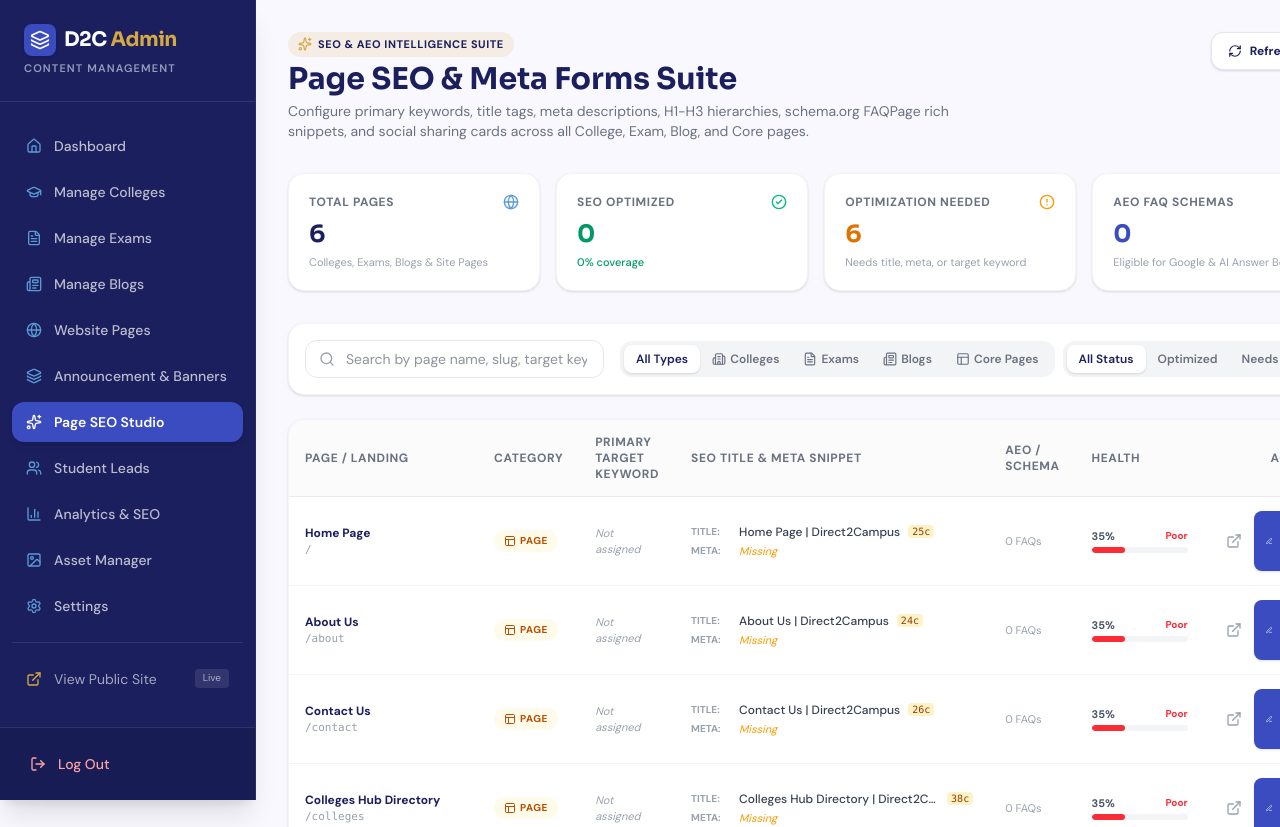
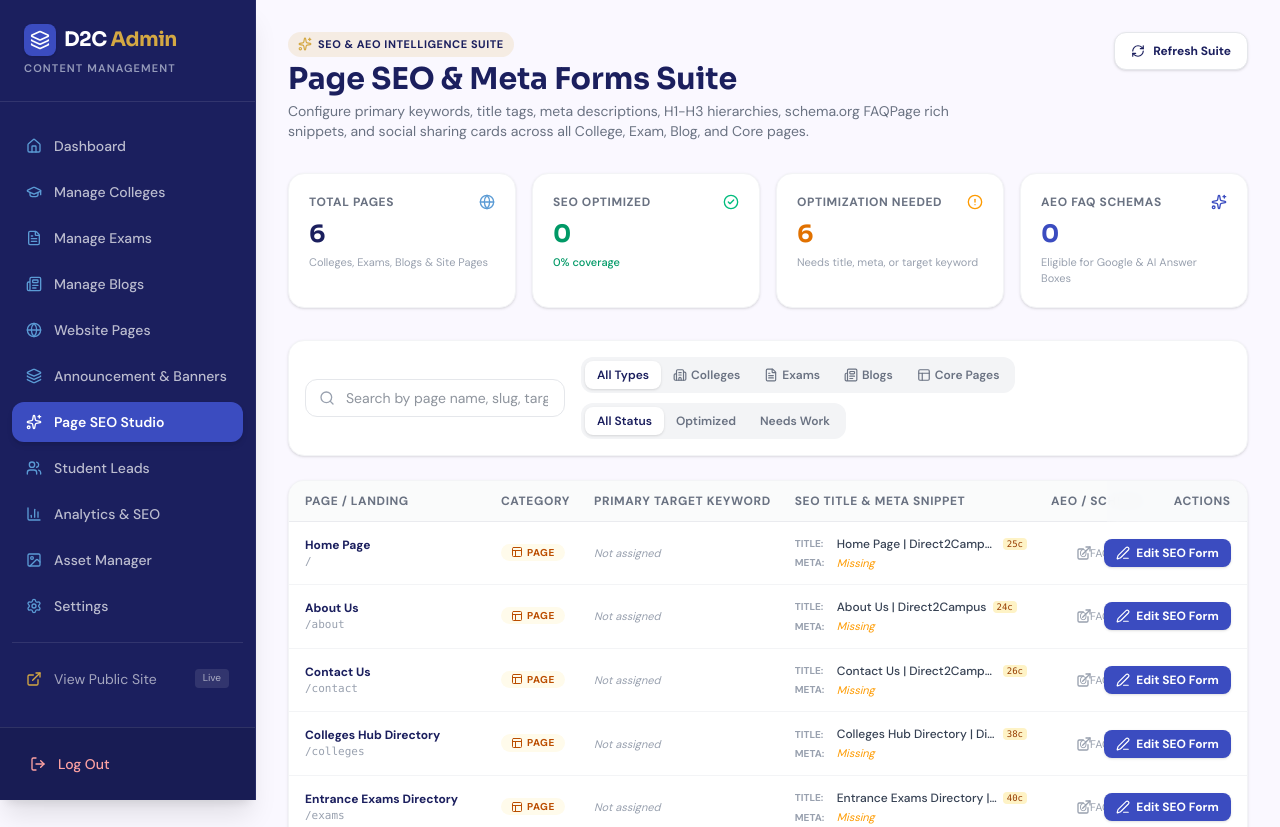
Before and after one commit to AbinashIIITB/d2c, a Next.js app: page /admin/seo in a window 1280 px wide. Shown: the top 827 px of the page. Built offline with nearby package versions, Linux system fonts and the light colour scheme; no server answers.

Commit message:
fix(admin): resolve layout overflow and prevent SEO dashboard contents from cutting off

```diff
--- a/src/app/admin/(dashboard)/layout.tsx
+++ b/src/app/admin/(dashboard)/layout.tsx
@@ -4,11 +4,13 @@ import { AdminLoadingProvider } from '@/components/admin/AdminLoadingProvider';
 export default function AdminLayout({ children }: { children: React.ReactNode }) {
   return (
     <AdminLoadingProvider>
-      <div className="min-h-screen bg-[#faf8ff] flex font-dm-sans">
+      <div className="min-h-screen bg-[#faf8ff] font-dm-sans">
         <AdminSidebar />
-        <main className="flex-1 ml-64 p-8 min-h-screen">
-          {children}
-        </main>
+        <div className="pl-64 min-h-screen flex flex-col">
+          <main className="flex-1 min-w-0 p-6 md:p-8">
+            {children}
+          </main>
+        </div>
       </div>
     </AdminLoadingProvider>
   );
--- a/src/app/admin/(dashboard)/seo/page.tsx
+++ b/src/app/admin/(dashboard)/seo/page.tsx
@@ -222,7 +222,7 @@ export default function PageSeoStudio() {
   };
 
   return (
-    <div className="max-w-7xl mx-auto pb-20 font-dm-sans">
+    <div className="w-full max-w-7xl mx-auto pb-20 font-dm-sans min-w-0">
       {/* Page Header */}
       <div className="flex flex-col md:flex-row md:items-center justify-between gap-4 mb-8">
         <div>
@@ -243,7 +243,7 @@ export default function PageSeoStudio() {
         <button
           onClick={loadData}
           disabled={loading}
-          className="flex items-center gap-2 px-4 py-2.5 bg-white border border-gray-200 hover:bg-gray-50 text-d2c-navy rounded-xl text-xs font-bold transition-colors shadow-sm self-start"
+          className="flex items-center gap-2 px-4 py-2.5 bg-white border border-gray-200 hover:bg-gray-50 text-d2c-navy rounded-xl text-xs font-bold transition-colors shadow-sm self-start shrink-0"
         >
           <RefreshCw className={`w-3.5 h-3.5 ${loading ? 'animate-spin' : ''}`} />
           Refresh Suite
@@ -251,7 +251,7 @@ export default function PageSeoStudio() {
       </div>
 
       {/* KPI Cards */}
-      <div className="grid grid-cols-2 md:grid-cols-4 gap-4 mb-8">
+      <div className="grid grid-cols-1 sm:grid-cols-2 xl:grid-cols-4 gap-4 mb-8">
         <div className="bg-white rounded-2xl p-5 border border-gray-100 shadow-sm">
           <div className="flex items-center justify-between mb-2">
             <span className="text-xs font-bold text-gray-500 uppercase tracking-wider">Total Pages</span>
@@ -292,8 +292,8 @@ export default function PageSeoStudio() {
       </div>
 
       {/* Filter and Search Bar */}
-      <div className="bg-white p-4 rounded-2xl border border-gray-100 shadow-sm mb-6 flex flex-col md:flex-row items-center justify-between gap-4">
-        <div className="relative flex-1 w-full">
+      <div className="bg-white p-4 rounded-2xl border border-gray-100 shadow-sm mb-6 flex flex-col xl:flex-row items-stretch xl:items-center justify-between gap-4">
+        <div className="relative flex-1 min-w-[260px]">
           <Search className="w-4 h-4 text-gray-400 absolute left-3.5 top-1/2 -translate-y-1/2" />
           <input
             type="text"
@@ -304,11 +304,11 @@ export default function PageSeoStudio() {
           />
         </div>
 
-        <div className="flex items-center gap-2 w-full md:w-auto overflow-x-auto pb-1 md:pb-0">
-          <div className="flex items-center bg-gray-100 p-1 rounded-xl">
+        <div className="flex flex-wrap items-center gap-2.5">
+          <div className="flex flex-wrap items-center bg-gray-100 p-1 rounded-xl">
             <button
               onClick={() => setTypeFilter('all')}
-              className={`px-3 py-1.5 rounded-lg text-xs font-semibold transition-all ${
+              className={`px-3 py-1.5 rounded-lg text-xs font-semibold transition-all shrink-0 ${
                 typeFilter === 'all' ? 'bg-white text-d2c-navy shadow-sm' : 'text-gray-500 hover:text-d2c-navy'
               }`}
             >
@@ -316,7 +316,7 @@ export default function PageSeoStudio() {
             </button>
             <button
               onClick={() => setTypeFilter('college')}
-              className={`px-3 py-1.5 rounded-lg text-xs font-semibold transition-all flex items-center gap-1 ${
+              className={`px-3 py-1.5 rounded-lg text-xs font-semibold transition-all flex items-center gap-1 shrink-0 ${
                 typeFilter === 'college' ? 'bg-white text-d2c-navy shadow-sm' : 'text-gray-500 hover:text-d2c-navy'
               }`}
             >
@@ -324,7 +324,7 @@ export default function PageSeoStudio() {
             </button>
             <button
               onClick={() => setTypeFilter('exam')}
-              className={`px-3 py-1.5 rounded-lg text-xs font-semibold transition-all flex items-center gap-1 ${
+              className={`px-3 py-1.5 rounded-lg text-xs font-semibold transition-all flex items-center gap-1 shrink-0 ${
                 typeFilter === 'exam' ? 'bg-white text-d2c-navy shadow-sm' : 'text-gray-500 hover:text-d2c-navy'
               }`}
             >
@@ -332,7 +332,7 @@ export default function PageSeoStudio() {
             </button>
             <button
               onClick={() => setTypeFilter('blog')}
-              className={`px-3 py-1.5 rounded-lg text-xs font-semibold transition-all flex items-center gap-1 ${
+              className={`px-3 py-1.5 rounded-lg text-xs font-semibold transition-all flex items-center gap-1 shrink-0 ${
                 typeFilter === 'blog' ? 'bg-white text-d2c-navy shadow-sm' : 'text-gray-500 hover:text-d2c-navy'
               }`}
             >
@@ -340,7 +340,7 @@ export default function PageSeoStudio() {
             </button>
             <button
               onClick={() => setTypeFilter('page')}
-              className={`px-3 py-1.5 rounded-lg text-xs font-semibold transition-all flex items-center gap-1 ${
+              className={`px-3 py-1.5 rounded-lg text-xs font-semibold transition-all flex items-center gap-1 shrink-0 ${
                 typeFilter === 'page' ? 'bg-white text-d2c-navy shadow-sm' : 'text-gray-500 hover:text-d2c-navy'
               }`}
             >
@@ -351,7 +351,7 @@ export default function PageSeoStudio() {
           <div className="flex items-center bg-gray-100 p-1 rounded-xl">
             <button
               onClick={() => setStatusFilter('all')}
-              className={`px-3 py-1.5 rounded-lg text-xs font-semibold transition-all ${
+              className={`px-3 py-1.5 rounded-lg text-xs font-semibold transition-all shrink-0 ${
                 statusFilter === 'all' ? 'bg-white text-d2c-navy shadow-sm' : 'text-gray-500 hover:text-d2c-navy'
               }`}
             >
@@ -359,7 +359,7 @@ export default function PageSeoStudio() {
             </button>
             <button
               onClick={() => setStatusFilter('configured')}
-              className={`px-3 py-1.5 rounded-lg text-xs font-semibold transition-all ${
+              className={`px-3 py-1.5 rounded-lg text-xs font-semibold transition-all shrink-0 ${
                 statusFilter === 'configured' ? 'bg-white text-emerald-700 shadow-sm' : 'text-gray-500 hover:text-d2c-navy'
               }`}
             >
@@ -367,7 +367,7 @@ export default function PageSeoStudio() {
             </button>
             <button
               onClick={() => setStatusFilter('pending')}
-              className={`px-3 py-1.5 rounded-lg text-xs font-semibold transition-all ${
+              className={`px-3 py-1.5 rounded-lg text-xs font-semibold transition-all shrink-0 ${
                 statusFilter === 'pending' ? 'bg-white text-amber-700 shadow-sm' : 'text-gray-500 hover:text-d2c-navy'
               }`}
             >
@@ -393,17 +393,19 @@ export default function PageSeoStudio() {
         </div>
       ) : (
         <div className="bg-white rounded-2xl border border-gray-100 shadow-sm overflow-hidden">
-          <div className="overflow-x-auto">
-            <table className="w-full text-left text-xs">
-              <thead className="bg-gray-50/70 border-b border-gray-200/80 text-gray-500 uppercase tracking-wider font-semibold">
+          <div className="overflow-x-auto relative">
+            <table className="w-full text-left text-xs min-w-[860px]">
+              <thead className="bg-gray-50/80 border-b border-gray-200/80 text-gray-500 uppercase tracking-wider font-semibold whitespace-nowrap">
                 <tr>
-                  <th className="py-3.5 px-4">Page / Landing</th>
-                  <th className="py-3.5 px-4">Category</th>
-                  <th className="py-3.5 px-4">Primary Target Keyword</th>
-                  <th className="py-3.5 px-4">SEO Title & Meta Snippet</th>
-                  <th className="py-3.5 px-4">AEO / Schema</th>
-                  <th className="py-3.5 px-4">Health</th>
-                  <th className="py-3.5 px-4 text-right">Actions</th>
+                  <th className="py-3 px-4 min-w-[200px]">Page / Landing</th>
+                  <th className="py-3 px-3 min-w-[90px]">Category</th>
+                  <th className="py-3 px-3 min-w-[130px]">Primary Target Keyword</th>
+                  <th className="py-3 px-3 min-w-[200px]">SEO Title & Meta Snippet</th>
+                  <th className="py-3 px-3 text-center min-w-[90px]">AEO / Schema</th>
+                  <th className="py-3 px-3 text-center min-w-[90px]">Health</th>
+                  <th className="py-3 px-4 text-right min-w-[140px] sticky right-0 bg-gray-50/95 backdrop-blur-sm shadow-[-6px_0_10px_-2px_rgba(0,0,0,0.06)] z-10">
+                    Actions
+                  </th>
                 </tr>
               </thead>
               <tbody className="divide-y divide-gray-100">
@@ -414,17 +416,24 @@ export default function PageSeoStudio() {
                   const faqsCount = item.seo?.aeoFaqs?.length || item.rawItem?.faqs?.length || 0;
 
                   return (
-                    <tr key={`${item.type}-${item.id}`} className="hover:bg-gray-50/50 transition-colors">
+                    <tr key={`${item.type}-${item.id}`} className="hover:bg-blue-50/30 transition-colors group">
                       <td className="py-3.5 px-4">
-                        <div className="font-bold text-d2c-navy max-w-xs truncate">{item.name}</div>
-                        <div className="text-[11px] text-gray-400 font-mono flex items-center gap-1 mt-0.5">
+                        <button
+                          type="button"
+                          onClick={() => openEditor(item)}
+                          className="text-left font-bold text-d2c-navy hover:text-d2c-royal transition-colors max-w-xs truncate block"
+                          title={`Edit SEO for ${item.name}`}
+                        >
+                          {item.name}
+                        </button>
+                        <div className="text-[11px] text-gray-400 font-mono flex items-center gap-1 mt-0.5 truncate">
                           {item.publicUrl}
                         </div>
                       </td>
 
-                      <td className="py-3.5 px-4">
+                      <td className="py-3.5 px-3">
                         <span
-                          className={`inline-flex items-center gap-1 px-2.5 py-1 rounded-full text-[10px] font-bold uppercase tracking-wider ${
+                          className={`inline-flex items-center gap-1 px-2.5 py-0.5 rounded-full text-[10px] font-bold uppercase tracking-wider ${
                             item.type === 'college'
                               ? 'bg-blue-50 text-d2c-royal'
                               : item.type === 'exam'
@@ -442,9 +451,9 @@ export default function PageSeoStudio() {
                         </span>
                       </td>
 
-                      <td className="py-3.5 px-4">
+                      <td className="py-3.5 px-3">
                         {item.seo?.primaryKeyword ? (
-                          <span className="inline-block px-2.5 py-1 rounded-lg bg-emerald-50 text-emerald-800 font-medium text-[11px] border border-emerald-200/50">
+                          <span className="inline-block px-2 py-0.5 rounded-md bg-emerald-50 text-emerald-800 font-medium text-[11px] border border-emerald-200/50 truncate max-w-[140px]" title={item.seo.primaryKeyword}>
                             {item.seo.primaryKeyword}
                           </span>
                         ) : (
@@ -452,31 +461,31 @@ export default function PageSeoStudio() {
                         )}
                       </td>
 
-                      <td className="py-3.5 px-4">
+                      <td className="py-3.5 px-3">
                         <div className="space-y-1">
-                          <div className="flex items-center gap-2">
-                            <span className="text-[10px] uppercase font-bold text-gray-400 w-10">Title:</span>
-                            <span className="text-gray-700 font-medium truncate max-w-[200px]" title={item.seo?.seoTitle || item.name}>
+                          <div className="flex items-center gap-1.5">
+                            <span className="text-[10px] uppercase font-bold text-gray-400 w-9 shrink-0">Title:</span>
+                            <span className="text-gray-700 font-medium truncate max-w-[160px]" title={item.seo?.seoTitle || item.name}>
                               {item.seo?.seoTitle || item.name}
                             </span>
-                            <span className={`text-[10px] font-mono px-1 rounded ${
+                            <span className={`text-[9px] font-mono px-1 rounded shrink-0 ${
                               titleLen >= 45 && titleLen <= 65 ? 'bg-emerald-100 text-emerald-800' : 'bg-amber-100 text-amber-800'
                             }`}>
                               {titleLen}c
                             </span>
                           </div>
 
-                          <div className="flex items-center gap-2">
-                            <span className="text-[10px] uppercase font-bold text-gray-400 w-10">Meta:</span>
+                          <div className="flex items-center gap-1.5">
+                            <span className="text-[10px] uppercase font-bold text-gray-400 w-9 shrink-0">Meta:</span>
                             {item.seo?.metaDescription ? (
-                              <span className="text-gray-500 truncate max-w-[200px]" title={item.seo.metaDescription}>
+                              <span className="text-gray-500 truncate max-w-[160px]" title={item.seo.metaDescription}>
                                 {item.seo.metaDescription}
                               </span>
                             ) : (
                               <span className="text-amber-500 italic text-[11px]">Missing</span>
                             )}
                             {item.seo?.metaDescription && (
-                              <span className={`text-[10px] font-mono px-1 rounded ${
+                              <span className={`text-[9px] font-mono px-1 rounded shrink-0 ${
                                 descLen >= 120 && descLen <= 160 ? 'bg-emerald-100 text-emerald-800' : 'bg-amber-100 text-amber-800'
                               }`}>
                                 {descLen}c
@@ -486,9 +495,9 @@ export default function PageSeoStudio() {
                         </div>
                       </td>
 
-                      <td className="py-3.5 px-4">
+                      <td className="py-3.5 px-3 text-center">
                         {faqsCount > 0 ? (
-                          <span className="inline-flex items-center gap-1 px-2.5 py-1 rounded-lg bg-indigo-50 text-indigo-700 font-semibold text-[11px]">
+                          <span className="inline-flex items-center gap-1 px-2 py-0.5 rounded-md bg-indigo-50 text-indigo-700 font-semibold text-[11px]">
                             <Sparkles className="w-3 h-3 text-indigo-500" />
                             {faqsCount} FAQs
                           </span>
@@ -497,8 +506,8 @@ export default function PageSeoStudio() {
                         )}
                       </td>
 
-                      <td className="py-3.5 px-4">
-                        <div className="w-24">
+                      <td className="py-3.5 px-3 text-center">
+                        <div className="inline-block w-20">
                           <div className="flex items-center justify-between text-[11px] mb-1">
                             <span className="font-bold text-gray-600">{health}%</span>
                             <span className={`text-[10px] font-bold ${
@@ -518,7 +527,7 @@ export default function PageSeoStudio() {
                         </div>
                       </td>
 
-                      <td className="py-3.5 px-4 text-right">
+                      <td className="py-3.5 px-4 text-right sticky right-0 bg-white group-hover:bg-[#f6f9fe] transition-colors shadow-[-6px_0_10px_-2px_rgba(0,0,0,0.06)] z-10">
                         <div className="flex items-center justify-end gap-1.5">
                           <Link
                             href={item.publicUrl}
@@ -531,8 +540,10 @@ export default function PageSeoStudio() {
                           </Link>
 
                           <button
+                            type="button"
+                            id={`edit-seo-${item.slug}`}
                             onClick={() => openEditor(item)}
-                            className="flex items-center gap-1.5 px-3 py-1.5 bg-d2c-royal hover:bg-d2c-navy text-white rounded-lg text-xs font-bold transition-all shadow-sm"
+                            className="flex items-center gap-1.5 px-3 py-1.5 bg-d2c-royal hover:bg-d2c-navy text-white rounded-lg text-xs font-bold transition-all shadow-sm shrink-0"
                           >
                             <Edit3 className="w-3.5 h-3.5" />
                             <span>Edit SEO Form</span>
```
Also changed, not shown: src/components/admin/seo/SeoModalEditor.tsx (+12 -12 lines).
